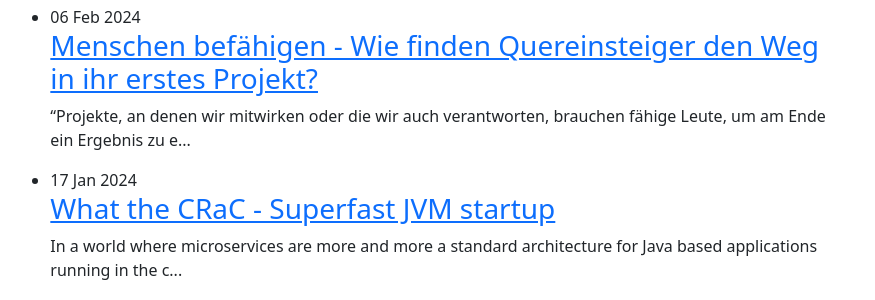
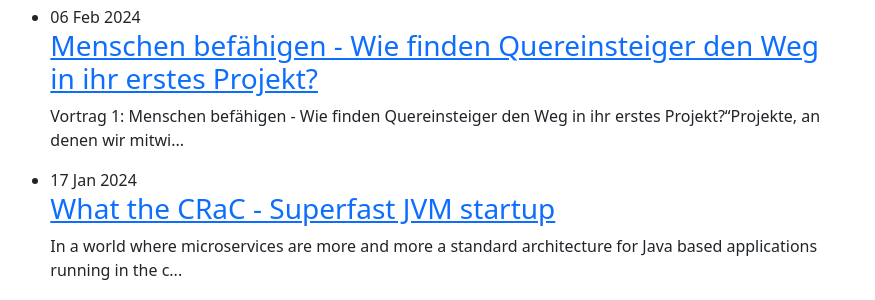
Before and after one commit to jugka/jugka-site, a Jekyll site: the page built from articles.md, in a window 1280 px wide and 900 px high, scrolled down 450 px. Shown: the part 155-455 px from the top of the window, without its empty margins (207-1082 px from the left). Built offline with Jekyll 4.4.1, drawn with Linux system fonts in a browser that asks for light colours; some of the changed lines change nothing that is shown.

Commit message:
Update 2024-02-06-menschen-befaehigen.markdown

```diff
--- a/_posts/events/2024-02-06-menschen-befaehigen.markdown
+++ b/_posts/events/2024-02-06-menschen-befaehigen.markdown
@@ -10,7 +10,18 @@
 location: diva-e-23
 ---
 
+## Vortrag 1: Menschen befähigen - Wie finden Quereinsteiger den Weg in ihr erstes Projekt?
+
 "Projekte, an denen wir mitwirken oder die wir auch verantworten, brauchen fähige Leute, um am Ende ein Ergebnis zu erzielen, das unsere Kunden zufriedenstellt. Gut, wenn wir auf Menschen auf Mid- oder Seniorlevel zugreifen können. Schlecht ist jedoch, dass wir in einer Zeit leben, die viel zu wenig gut ausgebildete und erfahrene Entwickler für unsere Projekte bietet. Gleichzeitig gibt es eine Menge Quereinsteiger, potenziell fähige Menschen, die nur darauf warten, sich zu beweisen – aber wir nehmen sie nicht in Projekte rein, weil sie ja „nichts von dem können, was wir brauchen“. Um das Gegenteil zu beweisen, stelle ich euch meine Erfahrungen vor, die ich in den letzten Jahren gesammelt habe. Wie identifiziere ich gute Quereinsteiger? Wie unterscheide ich die Leute mit Potential von denen, die es nicht haben? Und wie entfessle ich ihr Potenzial? Wie mache ich sie fit für ihr erstes IT-Projekt? Und welche Risiken liegen auf diesem Weg?
+
+## Vortrag 2: Vom Tellerwäscher zum Nerd – Wie finden Quereinsteiger den Start in eine digitale Karriere?
+
+Der Fachkräftemangel macht’s möglich: Es finden immer mehr Menschen ohne ‚klassische‘ Informatische Ausbildung den Weg in die Digitalbranche.
+Doch wird das gut gelingen?
+
+Der Kandidat fragt sich: Welche Voraussetzungen brauche ich dafür? Wie sieht mein Weg dahin aus? Auf was lasse ich mich ein? Welche Kompetenzen muss ich mir aneignen?
+Das Unternehmen fragt sich: Welche Voraussetzungen braucht ein Kandidat, wer ist dafür überhaupt geeignet? Wie und wo finde ich diese? Welche Rahmenbedingungen muss ich bereitstellen, dass dies gelingt? Wie sieht ein optimales Ausbildungsszenario aus?
+Der Entwickler-Kollege fragt sich: Geht sowas? Was kann man von dem Kandidaten erwarten? Wie bringen wir den Kandidaten in Arbeit? Wie vermeide ich dadurch möglichst Mehrarbeit bei mir? Was bedeutet das für meinen Arbeitseinsatz und -alltag?
 
 *Wichtiger Hinweis!*
 
```
